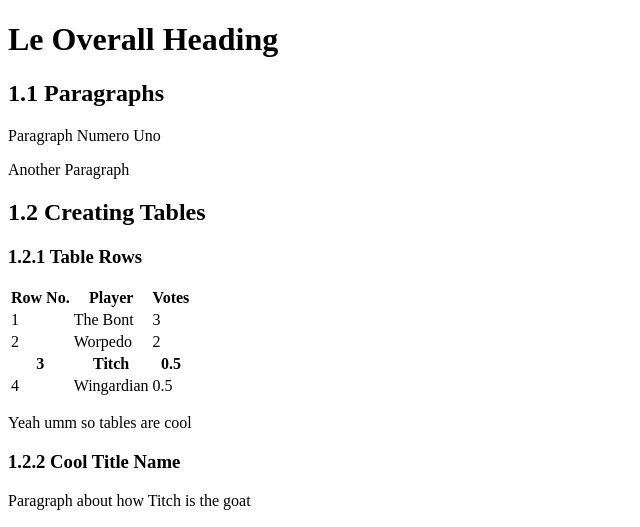
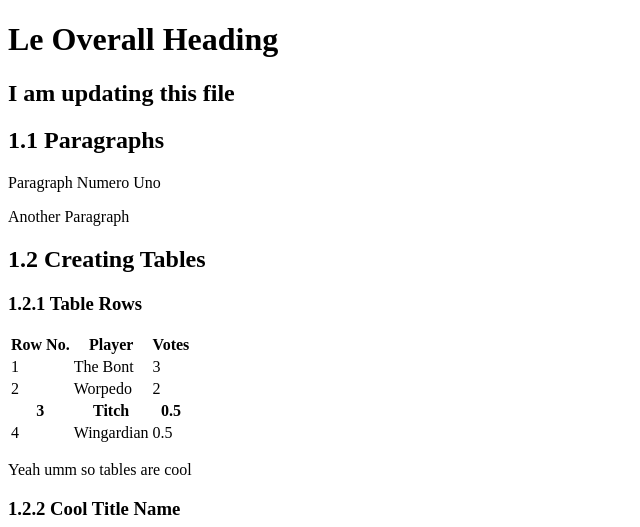
Before and after one commit to hughemi/3179-test, a plain HTML site: page index.html in a window 1280 px wide. Shown: the top 527 px of the page, without its empty margins (0-640 px from the left). Drawn offline with Linux system fonts and the light colour scheme.

Commit message:
new updayed version

```diff
--- a/index.html
+++ b/index.html
@@ -5,6 +5,7 @@
 </head>
 <body>
     <h1>Le Overall Heading</h1>
+    <h2>I am updating this file</h2>
     <h2>1.1 Paragraphs</h2>
     <p> Paragraph Numero Uno</p>
     <p> Another Paragraph</p>
```
